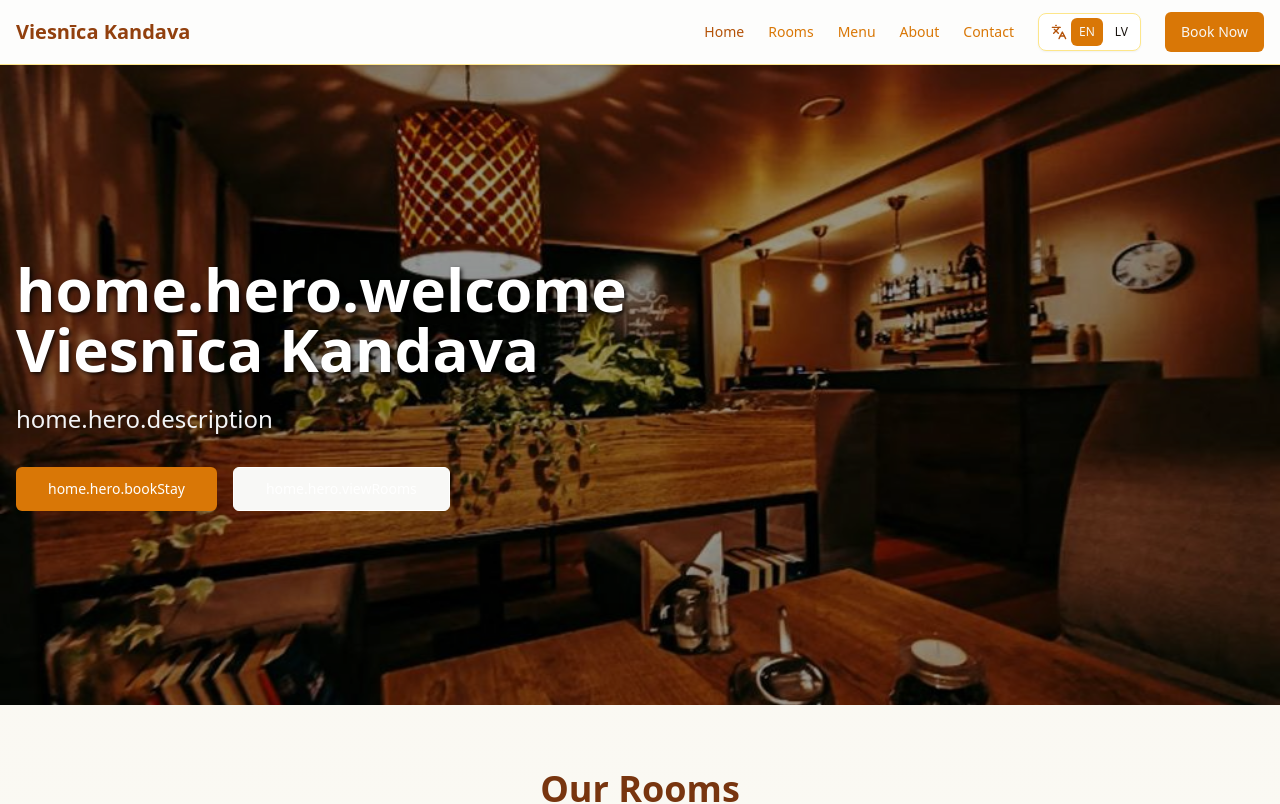
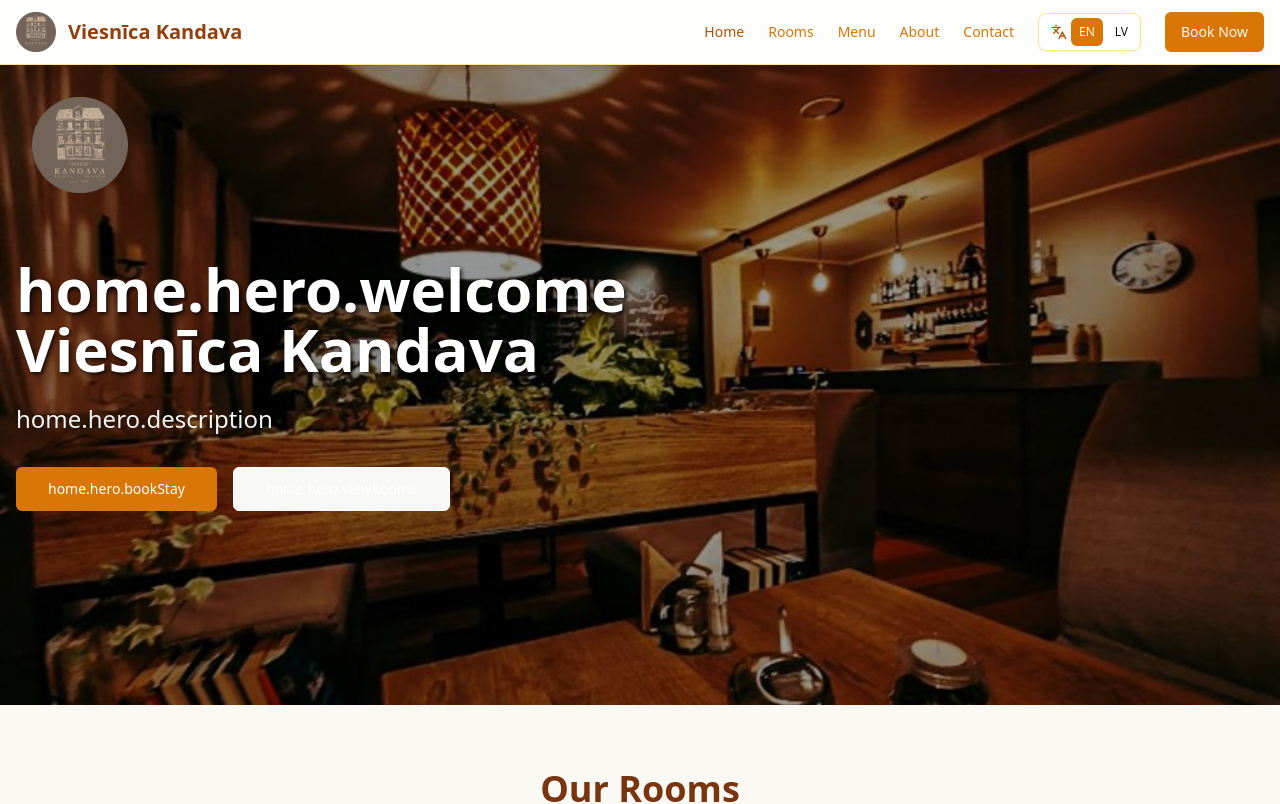
Before and after one commit to nkot24/creative-query-flow, a React (Vite) app: page / in a window 1280 px wide. Shown: the top 804 px of the page. Built offline with nearby package versions, Linux system fonts and the light colour scheme.

Commit message:
Reverted to commit fe9f6f61572226bf8c297f4466019233f6c74d9f

```diff
--- a/src/components/hotel/HeroSection.tsx
+++ b/src/components/hotel/HeroSection.tsx
@@ -18,6 +18,15 @@ export const HeroSection = () => {
       >
         {/* Dark overlay for better text readability */}
         <div className="absolute inset-0 bg-black/40"></div>
+      </div>
+
+      {/* Hotel Logo */}
+      <div className="absolute top-8 left-8 z-20">
+        <img
+          src="/lovable-uploads/19124d70-e714-490d-9025-e31276cbf111.png"
+          alt="Kandava Viesnīca Logo"
+          className="h-20 md:h-24 w-auto"
+        />
       </div>
 
       {/* Content */}
--- a/src/components/hotel/Navigation.tsx
+++ b/src/components/hotel/Navigation.tsx
@@ -25,8 +25,15 @@ export const Navigation = () => {
     <nav className="bg-card/95 backdrop-blur-sm border-b border-amber-200 sticky top-0 z-50 shadow-sm">
       <div className="container mx-auto px-4">
         <div className="flex justify-between items-center h-16">
-          <Link to="/" className="text-xl font-bold text-amber-800 hover:text-amber-900 transition-colors">
-            Viesnīca Kandava
+          <Link to="/" className="flex items-center gap-3 hover:opacity-80 transition-opacity">
+            <img
+              src="/lovable-uploads/19124d70-e714-490d-9025-e31276cbf111.png"
+              alt="Kandava Viesnīca Logo"
+              className="h-10 w-auto"
+            />
+            <span className="text-xl font-bold text-amber-800 hover:text-amber-900 transition-colors">
+              Viesnīca Kandava
+            </span>
           </Link>
 
           {/* Desktop Navigation */}
```
